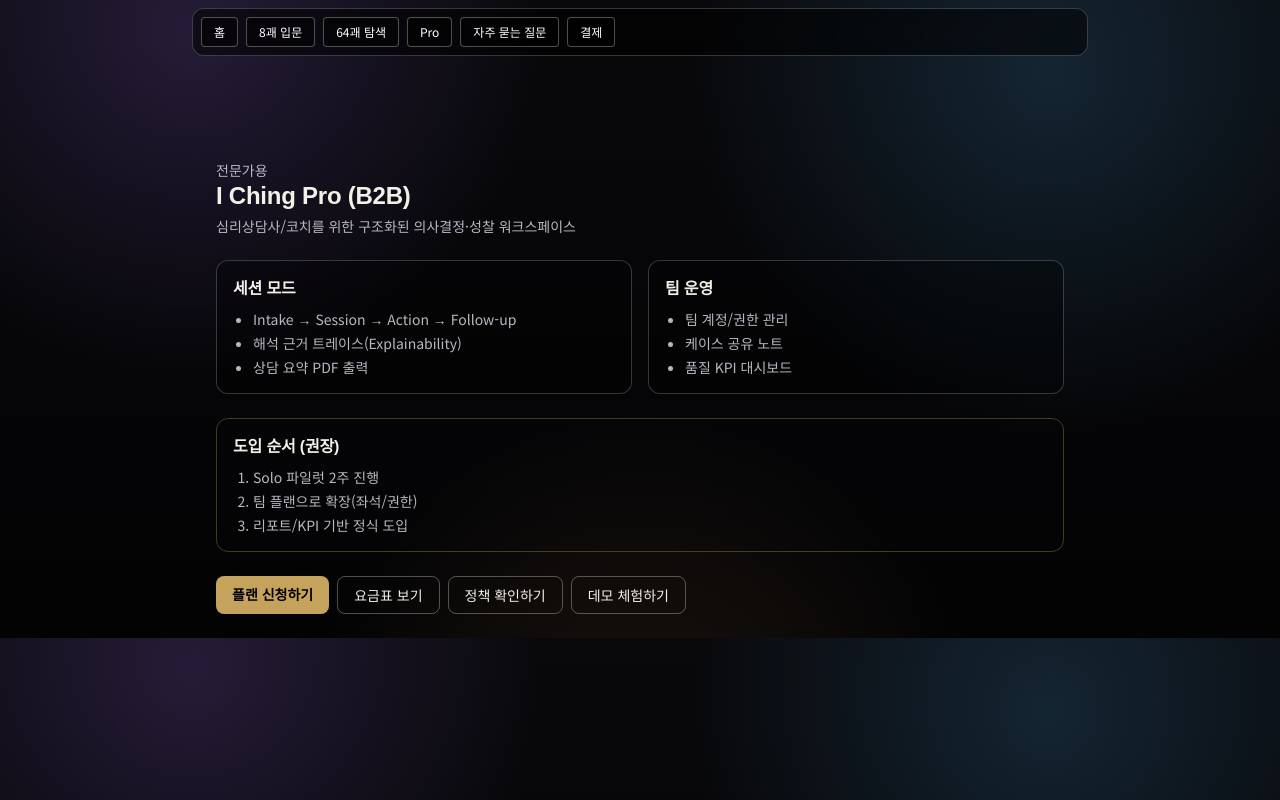
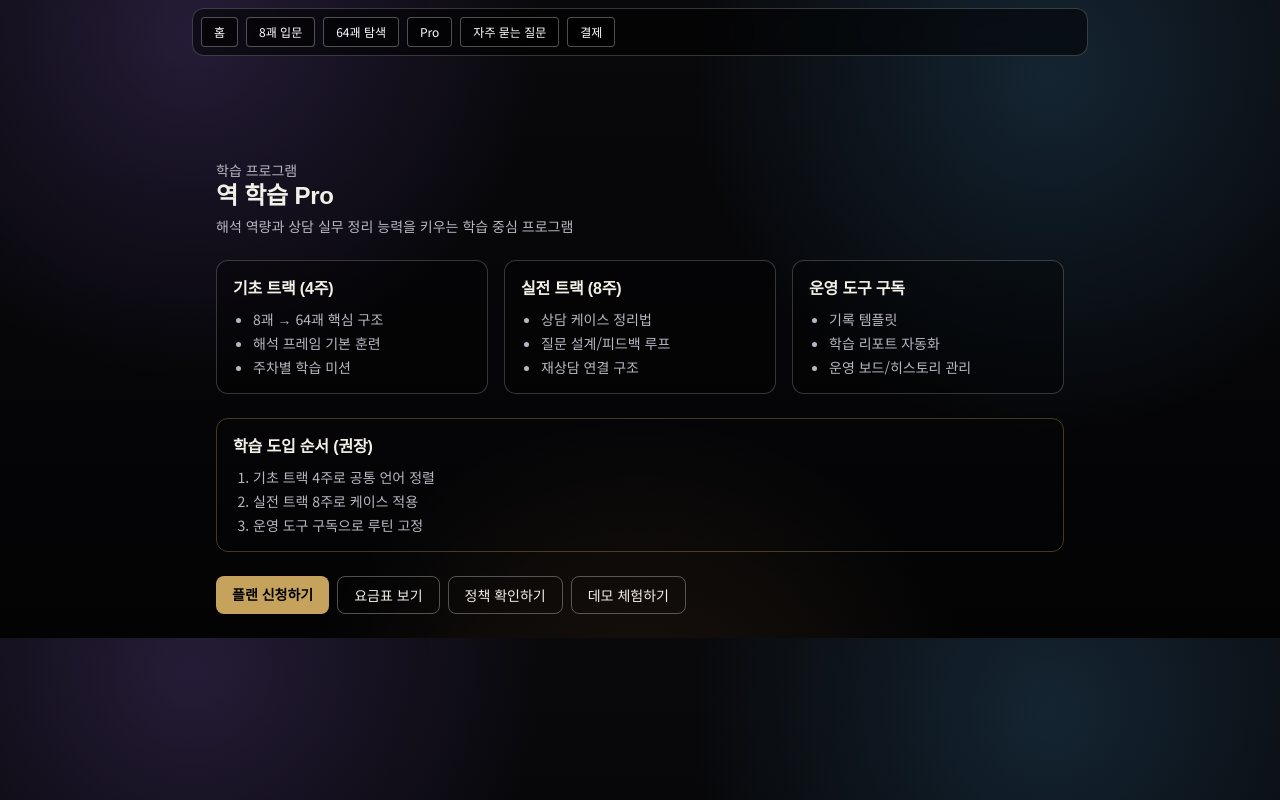
Before and after one commit to kinddragon1224/iching-learning-web, a Next.js app: page /pro in a window 1280 px wide. Built offline with nearby package versions, Linux system fonts and the light colour scheme.

Commit message:
Reframe product setup to learning-first programs

```diff
--- a/app/checkout/page.tsx
+++ b/app/checkout/page.tsx
@@ -3,7 +3,7 @@
 import Link from "next/link";
 import { useMemo, useState } from "react";
 
-type PlanKey = "report" | "subscription" | "session";
+type PlanKey = "basic" | "practical" | "ops";
 
 type Plan = {
   key: PlanKey;
@@ -29,29 +29,29 @@ const WEBHOOK_URL = process.env.NEXT_PUBLIC_CHECKOUT_WEBHOOK_URL;
 
 const PLANS: Plan[] = [
   {
-    key: "report",
-    title: "역 리딩 리포트 1회",
-    subtitle: "2주 실행판 (초기 베타)",
-    priceLabel: "19,000원",
-    priceValue: 19000,
-    badge: "빠른 시작",
-    features: ["현재 국면 요약 5줄", "리스크 3 / 기회 3", "2주 실행 플랜", "수정 1회"],
+    key: "basic",
+    title: "기초 학습 트랙 (4주)",
+    subtitle: "8괘 → 64괘 구조 입문",
+    priceLabel: "99,000원",
+    priceValue: 99000,
+    badge: "첫 시작",
+    features: ["주차별 학습 미션", "핵심 개념 워크북", "복습 체크리스트"],
   },
   {
-    key: "subscription",
-    title: "월간 정렬 구독",
-    subtitle: "주 1회 점검",
+    key: "practical",
+    title: "실전 학습 트랙 (8주)",
+    subtitle: "해석 적용 훈련",
+    priceLabel: "290,000원",
+    priceValue: 290000,
+    features: ["케이스 적용 과제", "질문 설계 훈련", "피드백 루프"],
+  },
+  {
+    key: "ops",
+    title: "운영 도구 구독",
+    subtitle: "템플릿/리포트 자동화",
     priceLabel: "월 49,000원",
     priceValue: 49000,
-    features: ["월 4회 리딩", "실행 피드백", "월간 정리 리포트"],
-  },
-  {
-    key: "session",
-    title: "심화 1:1 세션",
-    subtitle: "60분 라이브",
-    priceLabel: "150,000원",
-    priceValue: 150000,
-    features: ["핵심 의사결정 1건", "세션 후 요약 제공", "후속 Q&A 1회"],
+    features: ["기록 템플릿", "학습 리포트 자동화", "운영 보드"],
   },
 ];
 
@@ -70,7 +70,7 @@ function makeRequestId() {
 
 export default function CheckoutPage() {
   const [email, setEmail] = useState("");
-  const [plan, setPlan] = useState<PlanKey>("report");
+  const [plan, setPlan] = useState<PlanKey>("basic");
   const [agreePolicy, setAgreePolicy] = useState(false);
   const [agreeRefund, setAgreeRefund] = useState(false);
   const [isSubmitting, setIsSubmitting] = useState(false);
@@ -115,8 +115,8 @@ export default function CheckoutPage() {
   return (
     <main className="mx-auto max-w-4xl space-y-6 p-6 pt-24">
       <header>
-        <h1 className="text-2xl font-bold">결제 / 상품 선택</h1>
-        <p className="mt-1 text-sm text-[var(--text-muted)]">예언이 아니라 실행 설계를 돕는 역 기반 리딩 상품</p>
+        <h1 className="text-2xl font-bold">결제 / 학습 상품 선택</h1>
+        <p className="mt-1 text-sm text-[var(--text-muted)]">점술 서비스가 아닌 해석 역량 강화를 위한 학습 상품</p>
         <p className="mt-2 inline-block rounded-full border border-amber-300/40 bg-amber-300/10 px-3 py-1 text-xs text-amber-200">
           데모 단계 · 실제 결제는 진행되지 않습니다
         </p>
@@ -172,7 +172,7 @@ export default function CheckoutPage() {
             <span>결제 금액</span>
             <b>{selectedPlan.priceValue ? won(selectedPlan.priceValue) : "별도 견적"}</b>
           </div>
-          <p className="text-xs text-[var(--text-muted)]">* 결제 후 24시간 내 1차 결과물 전달(데모 정책 기준)</p>
+          <p className="text-xs text-[var(--text-muted)]">* 결제 후 24시간 내 학습 시작 안내를 전달합니다(데모 정책 기준)</p>
           {!WEBHOOK_URL && (
             <p className="text-xs text-amber-300">* 저장 연동 전: 현재는 브라우저 내 데모 저장만 동작</p>
           )}
--- a/app/checkout/success/page.tsx
+++ b/app/checkout/success/page.tsx
@@ -4,7 +4,7 @@ import Link from "next/link";
 import { useEffect, useState } from "react";
 
 type CheckoutPayload = {
-  plan: "report" | "subscription" | "session";
+  plan: "basic" | "practical" | "ops";
   planTitle: string;
   email: string;
   requestId: string;
@@ -14,8 +14,8 @@ type CheckoutPayload = {
 };
 
 const FALLBACK: CheckoutPayload = {
-  plan: "report",
-  planTitle: "역 리딩 리포트 1회",
+  plan: "basic",
+  planTitle: "기초 학습 트랙 (4주)",
   email: "-",
   requestId: "IC-DEMO-0000",
   createdAt: new Date().toISOString(),
@@ -67,8 +67,8 @@ export default function CheckoutSuccessPage() {
       <section className="paper-panel rounded-xl p-4 text-sm space-y-2">
         <p>다음 단계</p>
         <ul className="list-disc pl-5 text-[var(--text-muted)] space-y-1">
-          <li>결제 정보 접수 후 24시간 내 1차 결과물 안내를 보냅니다.</li>
-          <li>리포트 상품은 1회 수정 요청을 받을 수 있습니다.</li>
+          <li>결제 정보 접수 후 24시간 내 학습 시작 안내를 보냅니다.</li>
+          <li>선택하신 트랙의 커리큘럼/자료 안내가 함께 제공됩니다.</li>
           <li>현재는 데모 단계로 실제 결제는 진행되지 않습니다.</li>
         </ul>
       </section>
--- a/app/pro/page.tsx
+++ b/app/pro/page.tsx
@@ -4,39 +4,48 @@ export default function ProPage() {
   return (
     <main className="mx-auto max-w-4xl space-y-6 p-6 pt-24">
       <header>
-        <p className="text-sm text-[var(--text-muted)]">전문가용</p>
-        <h1 className="text-2xl font-bold">I Ching Pro (B2B)</h1>
+        <p className="text-sm text-[var(--text-muted)]">학습 프로그램</p>
+        <h1 className="text-2xl font-bold">역 학습 Pro</h1>
         <p className="mt-1 text-sm text-[var(--text-muted)]">
-          심리상담사/코치를 위한 구조화된 의사결정·성찰 워크스페이스
+          해석 역량과 상담 실무 정리 능력을 키우는 학습 중심 프로그램
         </p>
       </header>
 
-      <section className="grid gap-4 md:grid-cols-2">
+      <section className="grid gap-4 md:grid-cols-3">
         <article className="rounded-xl border border-white/20 bg-black/30 p-4">
-          <h2 className="font-semibold">세션 모드</h2>
+          <h2 className="font-semibold">기초 트랙 (4주)</h2>
           <ul className="mt-2 list-disc space-y-1 pl-5 text-sm text-[var(--text-muted)]">
-            <li>Intake → Session → Action → Follow-up</li>
-            <li>해석 근거 트레이스(Explainability)</li>
-            <li>상담 요약 PDF 출력</li>
+            <li>8괘 → 64괘 핵심 구조</li>
+            <li>해석 프레임 기본 훈련</li>
+            <li>주차별 학습 미션</li>
           </ul>
         </article>
 
         <article className="rounded-xl border border-white/20 bg-black/30 p-4">
-          <h2 className="font-semibold">팀 운영</h2>
+          <h2 className="font-semibold">실전 트랙 (8주)</h2>
           <ul className="mt-2 list-disc space-y-1 pl-5 text-sm text-[var(--text-muted)]">
-            <li>팀 계정/권한 관리</li>
-            <li>케이스 공유 노트</li>
-            <li>품질 KPI 대시보드</li>
+            <li>상담 케이스 정리법</li>
+            <li>질문 설계/피드백 루프</li>
+            <li>재상담 연결 구조</li>
+          </ul>
+        </article>
+
+        <article className="rounded-xl border border-white/20 bg-black/30 p-4">
+          <h2 className="font-semibold">운영 도구 구독</h2>
+          <ul className="mt-2 list-disc space-y-1 pl-5 text-sm text-[var(--text-muted)]">
+            <li>기록 템플릿</li>
+            <li>학습 리포트 자동화</li>
+            <li>운영 보드/히스토리 관리</li>
           </ul>
         </article>
       </section>
 
       <section className="rounded-xl border border-[rgba(212,178,106,0.3)] p-4">
-        <h2 className="font-semibold">도입 순서 (권장)</h2>
+        <h2 className="font-semibold">학습 도입 순서 (권장)</h2>
         <ol className="mt-2 list-decimal space-y-1 pl-5 text-sm text-[var(--text-muted)]">
-          <li>Solo 파일럿 2주 진행</li>
-          <li>팀 플랜으로 확장(좌석/권한)</li>
-          <li>리포트/KPI 기반 정식 도입</li>
+          <li>기초 트랙 4주로 공통 언어 정렬</li>
+          <li>실전 트랙 8주로 케이스 적용</li>
+          <li>운영 도구 구독으로 루틴 고정</li>
         </ol>
       </section>
 
```
